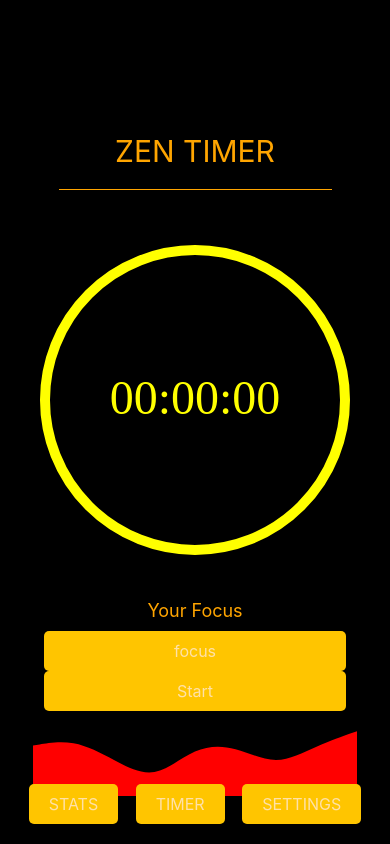
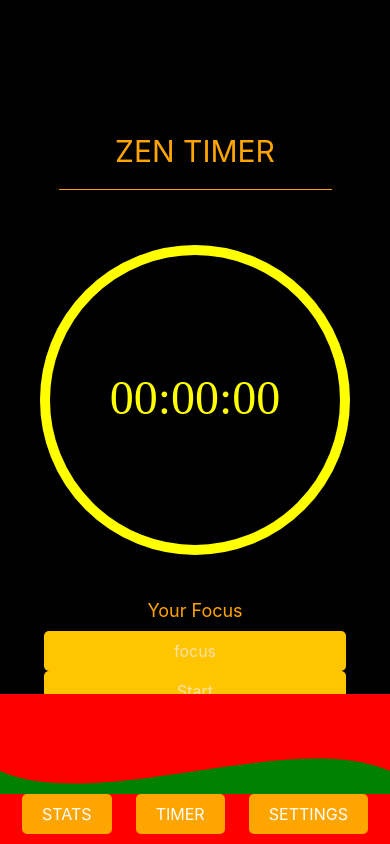
Before and after one commit to Lenindelrionicaragua/HabitTrackerAppFront, a React Native app: screen / in a window 390 px wide. Built offline with nearby package versions, Linux system fonts and the light colour scheme; what expo-web-browser would draw is missing.

Commit message:
change the styles for the banner

```diff
--- a/component/Banner/Banner.js
+++ b/component/Banner/Banner.js
@@ -1,23 +1,20 @@
 import React from "react";
 import { View, Text, StyleSheet, TouchableOpacity } from "react-native";
+import { useNavigation } from "@react-navigation/native";
 import Svg, { Path } from "react-native-svg";
-import { useNavigation } from "@react-navigation/native";
-import { Colors } from "../../styles/AppStyles";
-
-const { black, orange, white } = Colors;
 
 const Banner = () => {
   const navigation = useNavigation();
 
   return (
-    <View style={styles.container}>
-      <Svg height="60%" width="100%" viewBox="0 0 1440 320" style={styles.wave}>
+    <View style={styles.bannerContainer}>
+      <Svg height="100" width="100%" viewBox="0 0 1440 120" style={styles.wave}>
         <Path
-          fill={"red"}
-          d="M0,96L30,90.7C60,85,120,75,180,85.3C240,96,300,128,360,160C420,192,480,224,540,213.3C600,203,660,149,720,122.7C780,96,840,96,900,112C960,128,1020,160,1080,160C1140,160,1200,128,1260,101.3C1320,75,1380,53,1410,42.7L1440,32L1440,320L1410,320C1380,320,1320,320,1260,320C1200,320,1140,320,1080,320C1020,320,960,320,900,320C840,320,780,320,720,320C660,320,600,320,540,320C480,320,420,320,360,320C300,320,240,320,180,320C120,320,60,320,30,320L0,320Z"
+          fill={"green"}
+          d="M0,160 C360,320 1080,0 1440,160 L1440,320 L0,320 Z"
         />
       </Svg>
-      <View style={styles.bannerContent}>
+      <View style={styles.buttonContainer}>
         <TouchableOpacity
           style={styles.button}
           onPress={() => navigation.navigate("LoginScreen")}
@@ -42,33 +39,37 @@ const Banner = () => {
 };
 
 const styles = StyleSheet.create({
-  container: {
+  bannerContainer: {
     position: "absolute",
     bottom: 0,
     width: "100%",
-    alignItems: "center"
+    overflow: "hidden",
+    backgroundColor: "yellow"
+  },
+  buttonContainer: {
+    flexDirection: "row",
+    justifyContent: "space-around",
+    backgroundColor: "red",
+    paddingTop: 0,
+    padding: 10
   },
   wave: {
-    position: "absolute",
-    top: 0,
-    width: "100%"
-  },
-  bannerContent: {
-    flexDirection: "row",
-    justifyContent: "space-around",
-    backgroundColor: "transparent", // Make background transparent to show the wave
-    padding: 20,
+    // position: "absolute",
+    // top: 0
+    paddingTop: 0,
     width: "100%",
-    paddingTop: 60 // To account for the wave height
+    backgroundColor: "red"
+    // position: "absolute",
+    // bottom: -100
   },
   button: {
     paddingVertical: 10,
     paddingHorizontal: 20,
-    backgroundColor: orange,
+    backgroundColor: "orange",
     borderRadius: 5
   },
   buttonText: {
-    color: white,
+    color: "white",
     fontSize: 16
   }
 });
```
